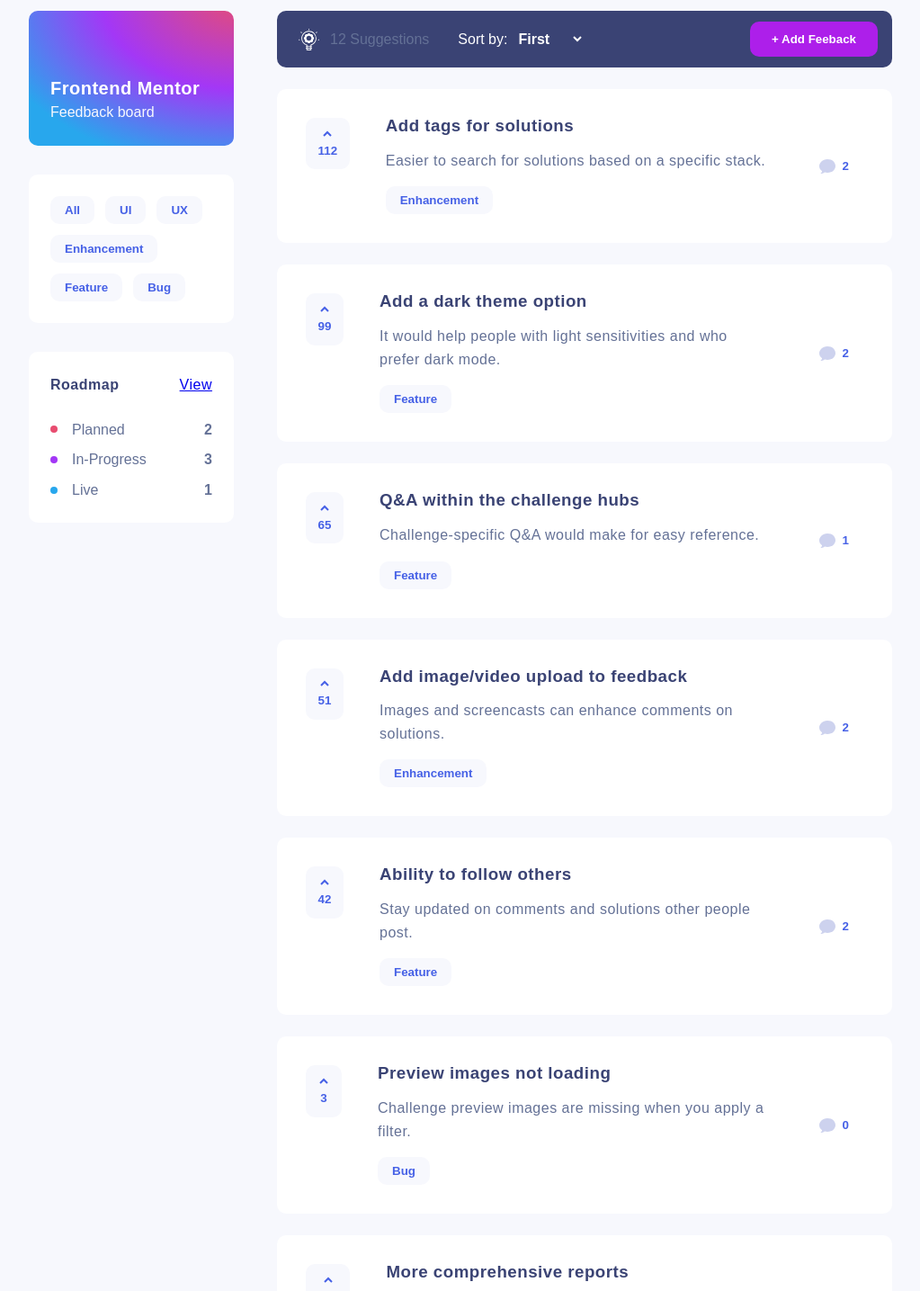
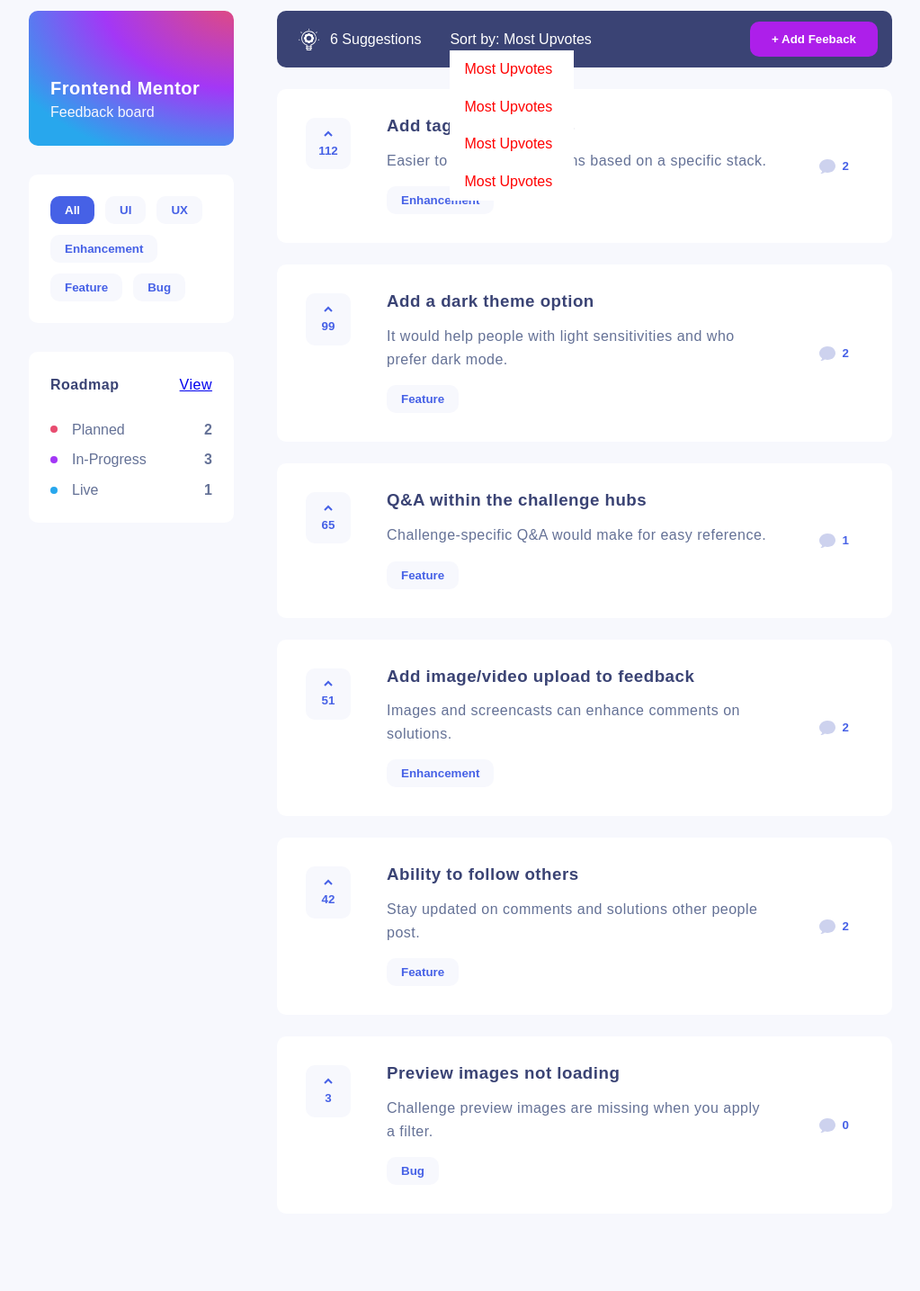
Before and after one commit to Manasseh919/ama-training-project, a React (Create React App) app: page / in a window 1280 px wide. Shown: the part 100-1535 px from the top of the page at 90% size, without its empty margins (128-1151 px from the left). Built offline with nearby package versions, Linux system fonts and the light colour scheme.

Commit message:
did some updates on the redux

```diff
--- a/src/components/feedback-detail/AddComment.js
+++ b/src/components/feedback-detail/AddComment.js
@@ -1,7 +1,10 @@
+import { useState } from 'react';
 import styled from 'styled-components';
-import { breakpoints, misc } from '../../styles';
+import { misc } from '../../styles';
 
 const AddComment = () => {
+   const [message, setMessage] = useState('');
+   const [messageCount, setMessageCount] = useState(255);
    return (
       <AddCommentWrap>
          <h2>Add Comment</h2>
@@ -10,9 +13,15 @@
                name=''
                id=''
                placeholder='Type your comment here'
+               value={message}
+               maxLength={255}
+               onChange={(e) => {
+                  setMessage(e.target.value);
+                  setMessageCount((prev) => prev - 1);
+               }}
             ></textarea>
             <div className='form-footer'>
-               <p>255 characters left</p>
+               <p>{messageCount} characters left</p>
                <button type='submit' className='btn add-btn'>
                   Post Comment
                </button>
--- a/src/components/feedback-detail/FeedbackHeader.js
+++ b/src/components/feedback-detail/FeedbackHeader.js
@@ -12,6 +12,7 @@
    description,
    category,
    upvotes,
+   upvoted,
    comments,
 }) => {
    const dispatch = useDispatch();
@@ -20,7 +21,7 @@
       <FeedbackHeaderWrap>
          <span className='upvote-count tablet'>
             <button
-               className='btn upvote-btn'
+               className={upvoted ? 'btn upvote-btn active' : 'btn  upvote-btn'}
                onClick={() => {
                   dispatch(upvoteRequest(id));
                }}
@@ -46,7 +47,11 @@
 
          <span className='upvote-count'>
             <button
-               className=' btn mobile upvote-btn'
+               className={
+                  upvoted
+                     ? 'btn mobile upvote-btn active'
+                     : 'btn mobile upvote-btn'
+               }
                onClick={() => {
                   dispatch(upvoteRequest(id));
                }}
@@ -115,6 +120,12 @@
       .upvote-btn {
          position: relative;
          z-index: 20;
+         transition: background-color 0.3s ease-in-out;
+
+         &:hover,
+         &.active {
+            background-color: ${(props) => props.theme.grey_hover};
+         }
       }
    }
 
@@ -136,7 +147,7 @@
          .btn {
             flex-direction: column;
             padding: 0.85rem;
-            min-width: 40px;
+            min-width: 50px;
          }
       }
    }
--- a/src/components/suggestions/HeaderNav.js
+++ b/src/components/suggestions/HeaderNav.js
@@ -1,18 +1,45 @@
 import { Link } from 'react-router-dom';
 import styled from 'styled-components';
 import { breakpoints, misc, typography } from '../../styles';
+import { useSelector, useDispatch } from 'react-redux';
+import { updateFilters } from '../../redux/features/product-requests/productRequestsSlice';
+
+const categories = [
+   { id: 1, type: 'All' },
+   { id: 2, type: 'UI' },
+   { id: 3, type: 'UX' },
+   { id: 4, type: 'Enhancement' },
+   { id: 5, type: 'Feature' },
+   { id: 6, type: 'Bug' },
+];
 
 const HeaderNav = ({ menuOpen }) => {
+   const dispatch = useDispatch();
+   const {
+      planned,
+      in_progress,
+      live,
+      filters: { category },
+   } = useSelector((state) => state.productRequests);
+
    return (
       <HeaderNavWrap className={menuOpen && 'active'}>
          <div className='header-nav-inner'>
             <div className='categories'>
-               <button className='btn'>All</button>
-               <button className='btn'>UI</button>
-               <button className='btn'>UX</button>
-               <button className='btn'>Enhancement</button>
-               <button className='btn'>Feature</button>
-               <button className='btn'>Bug</button>
+               {categories.map((c) => (
+                  <button
+                     className={category === c.type ? 'btn active' : 'btn'}
+                     key={c.id}
+                     name='category'
+                     onClick={(e) =>
+                        dispatch(
+                           updateFilters({ name: e.target.name, value: c.type })
+                        )
+                     }
+                  >
+                     {c.type}
+                  </button>
+               ))}
             </div>
             <div className='roadmap'>
                <div className='roadmap-intro'>
@@ -22,17 +49,17 @@
                <p className='roadmap-item'>
                   <span className='circle orange'></span>
                   <span>Planned</span>
-                  <span className='number'>2</span>
+                  <span className='number'>{planned?.length}</span>
                </p>
                <p className='roadmap-item'>
                   <span className='circle purple'></span>
                   <span>In-Progress</span>
-                  <span className='number'>3</span>
+                  <span className='number'>{in_progress?.length}</span>
                </p>
                <p className='roadmap-item'>
                   <span className='circle blue'></span>
                   <span>Live</span>
-                  <span className='number'>1</span>
+                  <span className='number'>{live?.length}</span>
                </p>
             </div>
          </div>
@@ -82,6 +109,15 @@
          align-items: flex-start;
          flex-wrap: wrap;
          gap: 0.5rem;
+
+         .btn {
+            transition: background-color 0.3s ease-in-out;
+
+            &.active {
+               background-color: ${(props) => props.theme.blue} !important;
+               color: ${(props) => props.theme.white};
+            }
+         }
       }
 
       .roadmap {
--- a/src/components/suggestions/SuggestionCard.js
+++ b/src/components/suggestions/SuggestionCard.js
@@ -14,6 +14,7 @@
    description,
    category,
    upvotes,
+   upvoted,
    comments,
 }) => {
    const dispatch = useDispatch();
@@ -22,7 +23,7 @@
       <SuggestionCardWrap>
          <span className='upvote-count tablet'>
             <button
-               className='btn upvote-btn'
+               className={upvoted ? 'btn upvote-btn active' : 'btn  upvote-btn'}
                onClick={(e) => {
                   dispatch(upvoteRequest(id));
                   e.stopPropagation();
@@ -50,7 +51,11 @@
 
          <span className='upvote-count'>
             <button
-               className=' btn mobile upvote-btn'
+               className={
+                  upvoted
+                     ? 'btn mobile upvote-btn active'
+                     : 'btn mobile upvote-btn'
+               }
                onClick={(e) => {
                   dispatch(upvoteRequest(id));
                   e.stopPropagation();
@@ -124,6 +129,12 @@
       .upvote-btn {
          position: relative;
          z-index: 20;
+         transition: background-color 0.3s ease-in-out;
+
+         &:hover,
+         &.active {
+            background-color: ${(props) => props.theme.grey_hover};
+         }
       }
    }
 
@@ -145,7 +156,7 @@
          .btn {
             flex-direction: column;
             padding: 0.85rem;
-            min-width: 40px;
+            min-width: 50px;
          }
       }
    }
--- a/src/components/suggestions/SuggestionsContent.js
+++ b/src/components/suggestions/SuggestionsContent.js
@@ -9,9 +9,10 @@
 import SuggestionCard from './SuggestionCard';
 
 const SuggestionsContent = () => {
-   const requests = useSelector(
-      (state) => state.productRequests.filteredRequests
-   );
+   const {
+      suggestion: suggestions,
+      filters: { sort },
+   } = useSelector((state) => state.productRequests);
 
    return (
       <SuggestionsContentWrap>
@@ -22,21 +23,21 @@
                   src='/assets/suggestions/icon-suggestions.svg'
                   alt='icon-suggestions'
                />
-               <p>{requests.length} Suggestions</p>
+               <p>{suggestions.length} Suggestions</p>
             </div>
             <div className='sort'>
-               <label htmlFor='sort'>Sort by:</label>
-               <select name='sort' id='sort'>
-                  <option value='first'>first</option>
-                  <option value='second'>second</option>
-                  <option value='third'>third</option>
-                  <option value='fourth'>fourth</option>
-               </select>
+               <span>Sort by: {sort}</span>
+               <div className='options'>
+                  <span>Most Upvotes</span>
+                  <span>Most Upvotes</span>
+                  <span>Most Upvotes</span>
+                  <span>Most Upvotes</span>
+               </div>
             </div>
             <button className='btn add-btn'>+ Add Feeback</button>
          </SortAdd>
          <Suggestions>
-            {requests.map((s) => (
+            {suggestions.map((s) => (
                <SuggestionCard key={s.id} {...s} />
             ))}
          </Suggestions>
@@ -58,12 +59,29 @@
 
    .suggestions-count {
       display: none;
+
+      p {
+         color: ${(props) => props.theme.white};
+      }
    }
 
    .sort {
-      label {
+      position: relative;
+      span {
          color: ${(props) => props.theme.white};
          margin-right: 0.5rem;
+      }
+
+      .options {
+         position: absolute;
+         background-color: ${(props) => props.theme.white};
+         display: flex;
+         flex-direction: column;
+
+         span {
+            color: red;
+            padding: 0.5rem 1rem;
+         }
       }
 
       select {
--- a/src/index.js
+++ b/src/index.js
@@ -1,7 +1,7 @@
 import React from 'react';
 import ReactDOM from 'react-dom/client';
 import './index.css';
-import App from './App'
+import App from './App';
 import { Provider } from 'react-redux';
 import { store } from './redux/store';
 import { BrowserRouter as Router } from 'react-router-dom';
--- a/src/pages/index.js
+++ b/src/pages/index.js
@@ -2,8 +2,16 @@
 import { Seo } from '../components/shared';
 import { Header, SuggestionsContent } from '../components/suggestions';
 import { breakpoints } from '../styles';
+import { useEffect } from 'react';
+import { useDispatch } from 'react-redux';
+import { fetchStatuses } from '../redux/features/product-requests/productRequestsSlice';
 
 export default function Home() {
+   const dispatch = useDispatch();
+   useEffect(() => {
+      dispatch(fetchStatuses());
+   }, []);
+
    return (
       <>
          <Seo />
--- a/src/redux/features/product-requests/productRequestsSlice.js
+++ b/src/redux/features/product-requests/productRequestsSlice.js
@@ -1,37 +1,70 @@
-import { createSlice } from '@reduxjs/toolkit';
+import { createAction, createSlice } from '@reduxjs/toolkit';
 import data from '../../../data/data.json';
+
+function filterStatus(requests, statusParams) {
+   return requests.filter((status) => status?.status === statusParams);
+}
+
+function replaceSpace(str) {
+   return str.replace('-', '_');
+}
+
+const statuses = [
+   ...new Set(data.productRequests.map((request) => request.status)),
+];
 
 const initialState = {
    currentUser: data.currentUser,
    allRequests: [...data.productRequests],
    filteredRequests: [...data.productRequests],
+   suggestion: [],
+   planned: [],
+   in_progress: [],
+   live: [],
+   filters: { category: 'All', sort: 'Most Upvotes' },
 };
 
 export const productRequestsSlice = createSlice({
    name: 'productRequests',
    initialState,
    reducers: {
+      fetchStatuses: (state) => {
+         for (let i = 0; i < statuses.length; i++) {
+            state[replaceSpace(statuses[i])] = filterStatus(
+               state.allRequests,
+               statuses[i]
+            );
+         }
+      },
+      updateFilters: (state, action) => {
+         const { name, value } = action.payload;
+
+         state.filters[name] = value;
+      },
       upvoteRequest: (state, action) => {
          let id = action.payload;
-         const tempRequests = [...state.allRequests].map((product) => {
-            if (product.id === id && !product.upvoted) {
-               product.upvotes += 1;
-               product.upvoted = true;
-            } else if (product.id === id && product.upvoted) {
-               product.upvotes -= 1;
-               product.upvoted = false;
-            }
 
-            return product;
-         });
+         const upvoteFunc = (requests) =>
+            requests.map((request) => {
+               if (request.id === id && !request.upvoted) {
+                  request.upvotes += 1;
+                  request.upvoted = true;
+               } else if (request.id === id && request.upvoted) {
+                  request.upvotes -= 1;
+                  request.upvoted = false;
+               }
 
-         state.allRequests = tempRequests;
-         state.filteredRequests = tempRequests;
+               return request;
+            });
+
+         state.allRequests = upvoteFunc(state.allRequests);
+         state.suggestion = upvoteFunc(state.suggestion);
       },
    },
 });
 
 // Action creators are generated for each case reducer function
-export const { upvoteRequest } = productRequestsSlice.actions;
+export const { upvoteRequest, fetchStatuses, updateFilters } =
+   productRequestsSlice.actions;
 
 export default productRequestsSlice.reducer;
```
Also changed, not shown: src/utils/helpers.js (added, +8 -0 lines), src/components/feedback-detail/Comment.js (line endings or trailing spaces), src/pages/Roadmap.js (line endings or trailing spaces), src/styles/globalStyle.js (line endings or trailing spaces).
